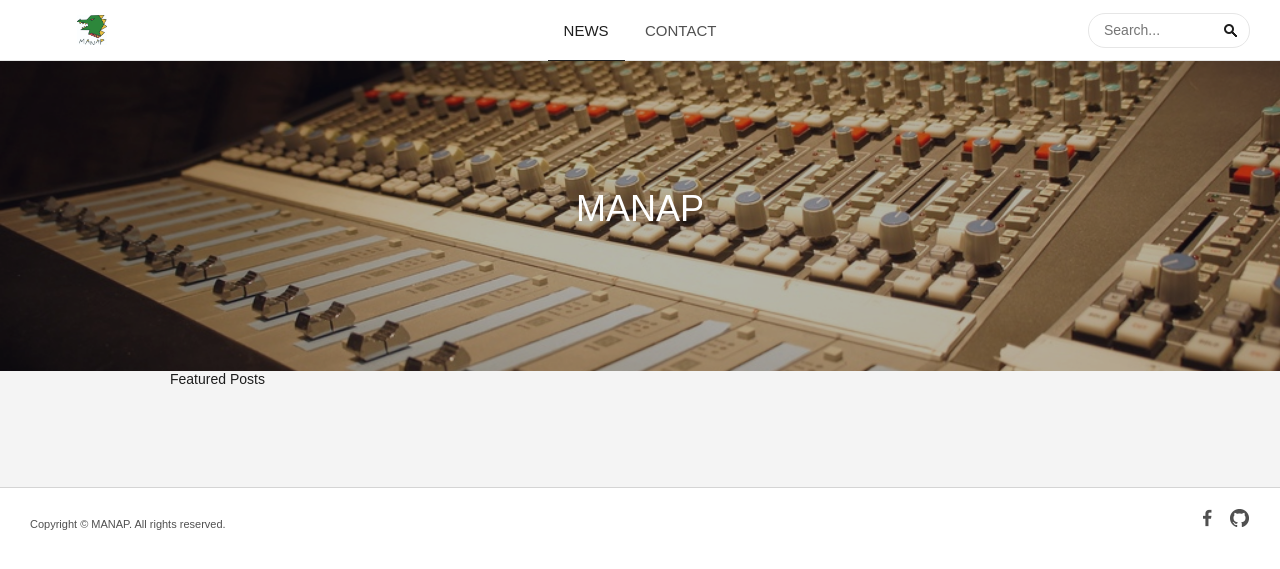
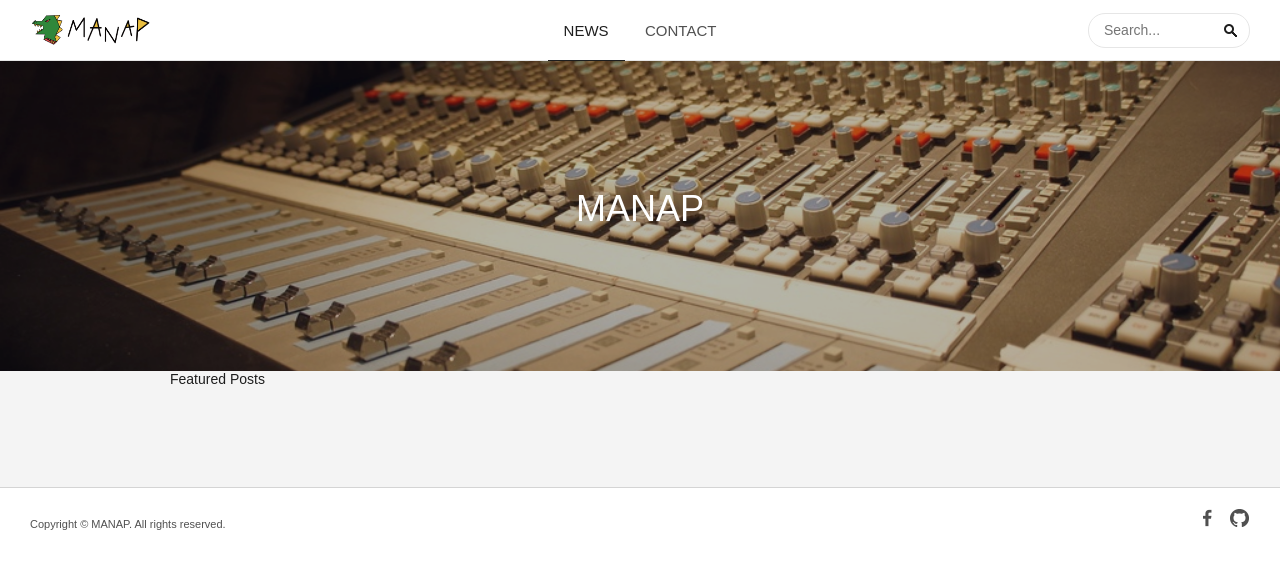
Before and after one commit to manapofficial/manapofficial.github.io, a Jekyll site: the page built from index.html, in a window 1280 px wide. Shown: the top 569 px of the page. Built offline with Jekyll 4.4.1, drawn with Linux system fonts in a browser that asks for light colours; some web fonts are replaced.

Commit message:
MANAP Logo 적용, Media Query 별 적용하였음, 추후 성능 이슈 고려하여 사이즈 바꿔야함

```diff
--- a/assets/css/screen.css
+++ b/assets/css/screen.css
@@ -189,9 +189,10 @@ for small screen(<720px):
     height: 60px;
     margin: 0 0;
     padding: 0;
-    background: url(../images/pc/manap_logo.jpg) no-repeat center;
-    /*    background-size: 123px 21px;*/
-    background-size: 30px 30px;
+/*    background: url('/manap_image/main_logo.png') no-repeat center;*/
+    background: url(/manap_image/manap_logo2.png) no-repeat center;
+    background-size: 120px 30px;
+/*    background-size: 30px 30px;*/
 }
 
 #menu {
@@ -1151,7 +1152,8 @@ body.page-template {
         top: 0;
         height: 50px;
         margin: 0 auto;
-        background-image: url(../images/mo/tech_logo.png);
+/*        background-image: url(../images/mo/tech_logo.png);*/
+        background-image: url(/manap_image/main_logo.png);
         background-size: 99px 17px;
     }
 
@@ -1524,7 +1526,9 @@ body.page-template {
     }
 
     #logo {
-        background-image: url(../images/mo/tech_logo@2x.png);
+/*        background-image: url(../images/mo/tech_logo@2x.png);*/
+      background-image: url(/manap_image/manap_logo2.png);
+      background-size: 128px 25px;
     }
 
     #menu-toggle {
@@ -1608,7 +1612,9 @@ body.page-template {
     }
 
     #logo {
-        background-image: url(../images/mo/tech_logo@3x.png);
+/*        background-image: url(../images/mo/tech_logo@3x.png);*/
+        background-image: url(/manap_image/manap_logo2.png);
+        background-size: 128px 25px;
     }
 
     #menu-toggle {
```
Also changed, not shown: manap_image/main_logo.png (added), manap_image/manap_logo2.png (added), manap_image/manap_logo3.png (added).
